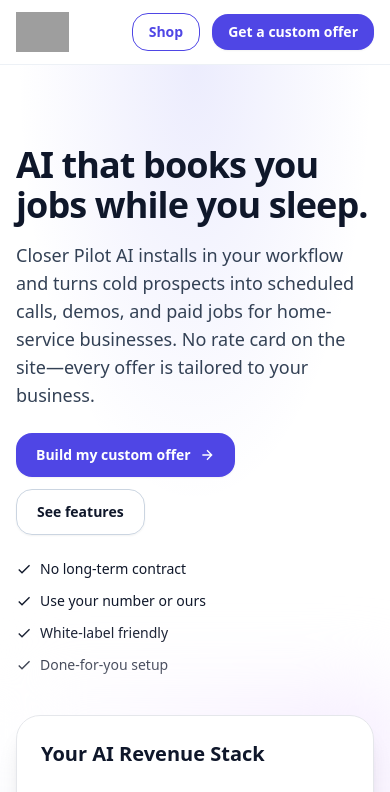
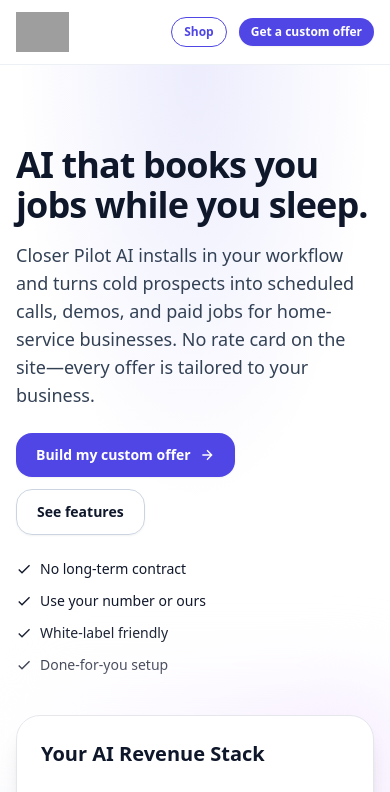
Before and after one commit to ZeeshanWaheed11/closerpilotai.com, a plain HTML site: page index.html in a window 390 px wide. Shown: the top 792 px of the page. Drawn offline with nearby package versions, Linux system fonts and the light colour scheme; grey boxes are pictures that could not be loaded; a script that the page names is missing.

Commit message:
Tighten header CTAs on mobile

```diff
--- a/index.html
+++ b/index.html
@@ -156,10 +156,10 @@
 <a class="hover:text-slate-700" href="#contact">Contact</a>
 </nav>
 <div class="flex items-center gap-3">
-<a class="inline-flex items-center justify-center rounded-2xl border border-indigo-600 text-indigo-600 px-4 py-2 text-sm font-semibold hover:bg-indigo-50" href="https://closerpilotai.shop/products-list">
+<a class="inline-flex items-center justify-center rounded-2xl border border-indigo-600 text-indigo-600 px-3 py-1.5 text-xs font-semibold hover:bg-indigo-50 md:px-4 md:py-2 md:text-sm" href="https://closerpilotai.shop/products-list">
           Shop
         </a>
-<a class="inline-flex items-center justify-center rounded-2xl bg-indigo-600 text-white px-4 py-2 text-sm font-semibold shadow-sm hover:bg-indigo-500" href="#contact">
+<a class="inline-flex items-center justify-center rounded-2xl bg-indigo-600 text-white px-3 py-1.5 text-xs font-semibold shadow-sm hover:bg-indigo-500 md:px-4 md:py-2 md:text-sm" href="#contact">
           Get a custom offer
         </a>
 </div>
```
